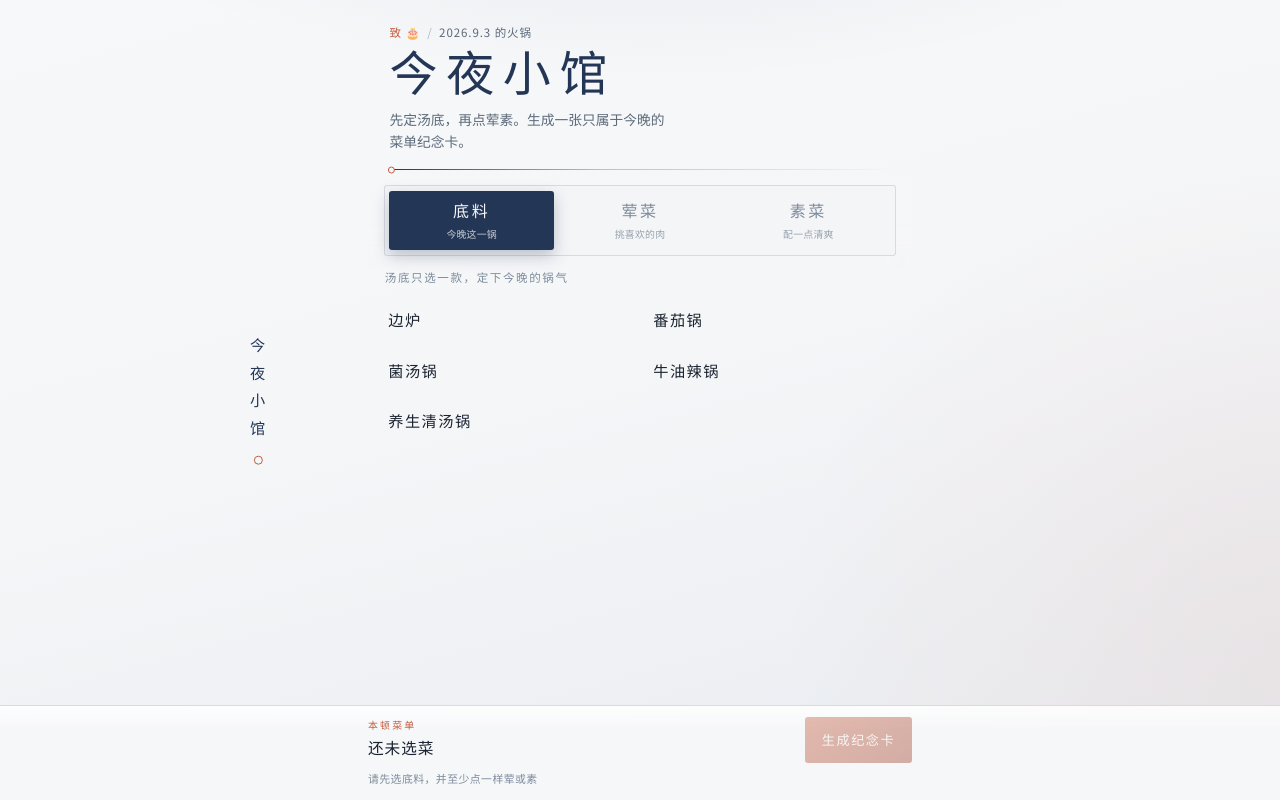
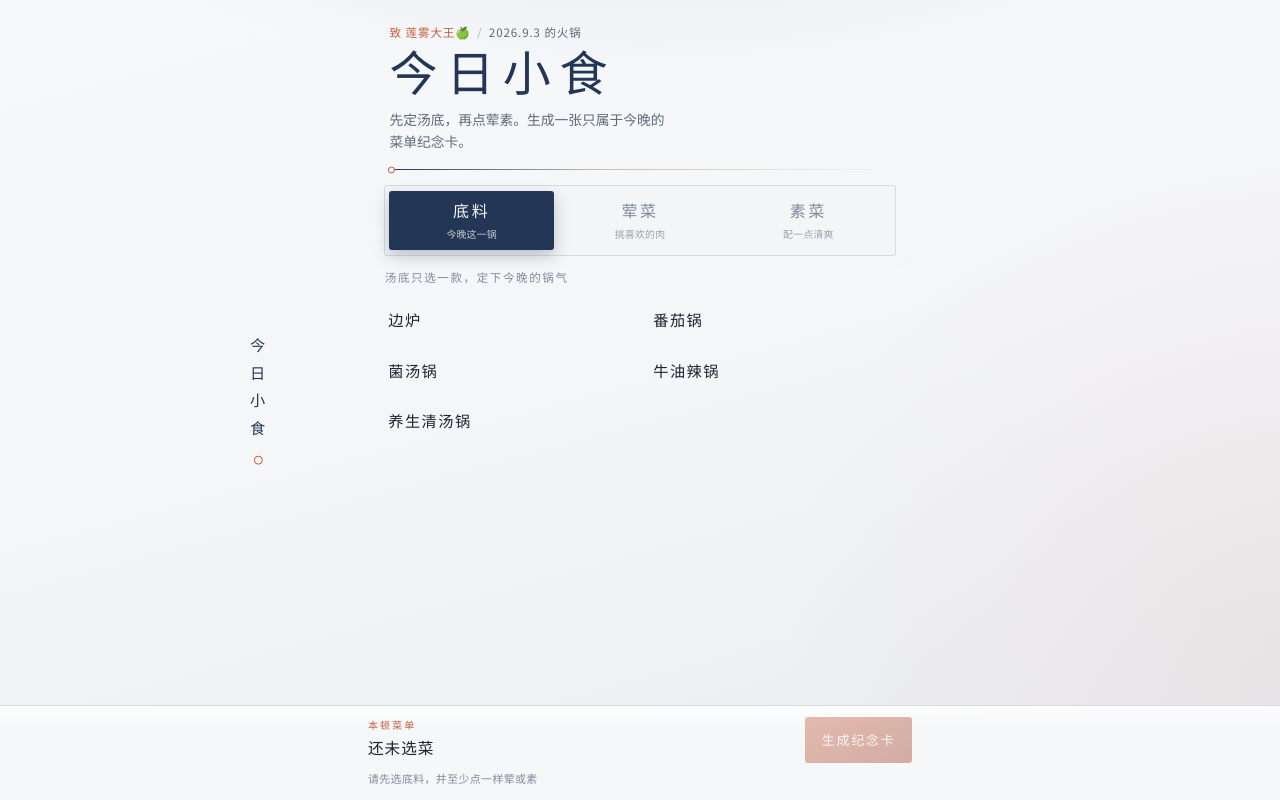
Before and after one commit to cookie548712/hotpot, a Vue app in the folder hotpot/: page / in a window 1280 px wide. Built offline with nearby package versions, Linux system fonts and the light colour scheme; a small style sheet from the web is missing.

Commit message:
feat: 名称更改

```diff
--- a/hotpot/src/config.js
+++ b/hotpot/src/config.js
@@ -1,7 +1,7 @@
 /** 专属称呼 —— 改这一处即可 */
-export const NICKNAME = '🎂'
+export const NICKNAME = '莲雾大王🍏'
 
 /** 小馆名，页面眉题 */
-export const BRAND = '今夜小馆'
+export const BRAND = '今日小食'
 
 export const STORAGE_KEY = 'hotpot-order-v1'
```
